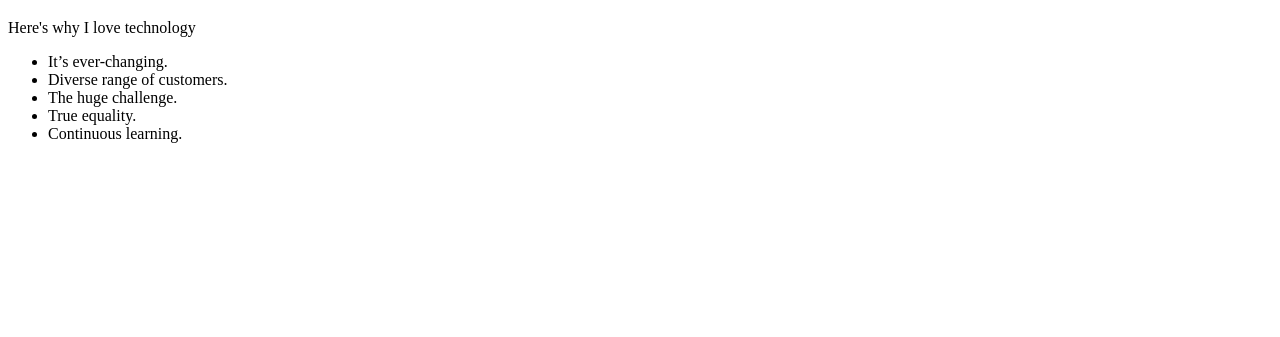
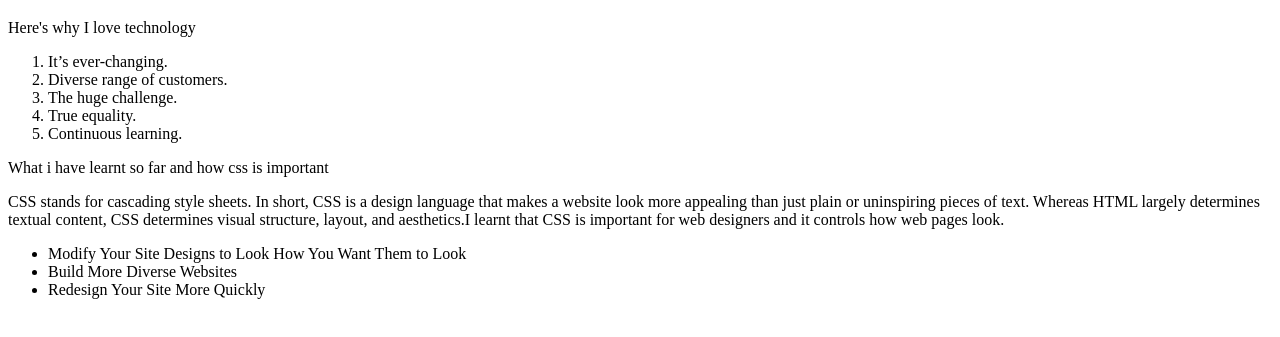
Before and after one commit to f8makinde/Stutern-assignment-4, a plain HTML site: page index.html in a window 1280 px wide. Shown: the part 61-398 px from the top of the page. Drawn offline with Linux system fonts and the light colour scheme.

Commit message:
importance of css

```diff
--- a/index.html
+++ b/index.html
@@ -7,11 +7,11 @@
     <title>Intro to css</title>
 </head>
 <body>
+     <!-- <h4>First section</h4> -->
     <div>
-    <!-- <h1>First section</h1> -->
     <h1>Faith Makinde</h1>
     <p>Here's why I love technology</p>
-    <ul>
+    <ol>
         <li>
             It’s ever-changing.
         </li>
@@ -27,9 +27,23 @@
         <li>
             Continuous learning.
         </li>
-    </ul>
+    </ol>
     </div>
+     <!-- <h4>Second section</h4> -->
+    <div>
+      <p>What i have learnt so far and how css is important</p>
+      <p>CSS stands for cascading style sheets. In short, CSS is a design language that makes a website look more appealing than just plain or uninspiring pieces of text. Whereas HTML largely determines textual content, CSS determines visual structure, layout, and aesthetics.I learnt that CSS is important for web designers and it controls how web pages look.</p>
+      <ul>
+        <li>Modify Your Site Designs to Look How You Want Them to Look</li>
+        <li>Build More Diverse Websites</li>
+        <li>Redesign Your Site More Quickly</li>
+      </ul>
+    </div>
+  <!-- <h4>Second section</h4> -->
+  <div>
+      <table>
 
-
+      </table>
+  </div>
 </body>
 </html>
```
